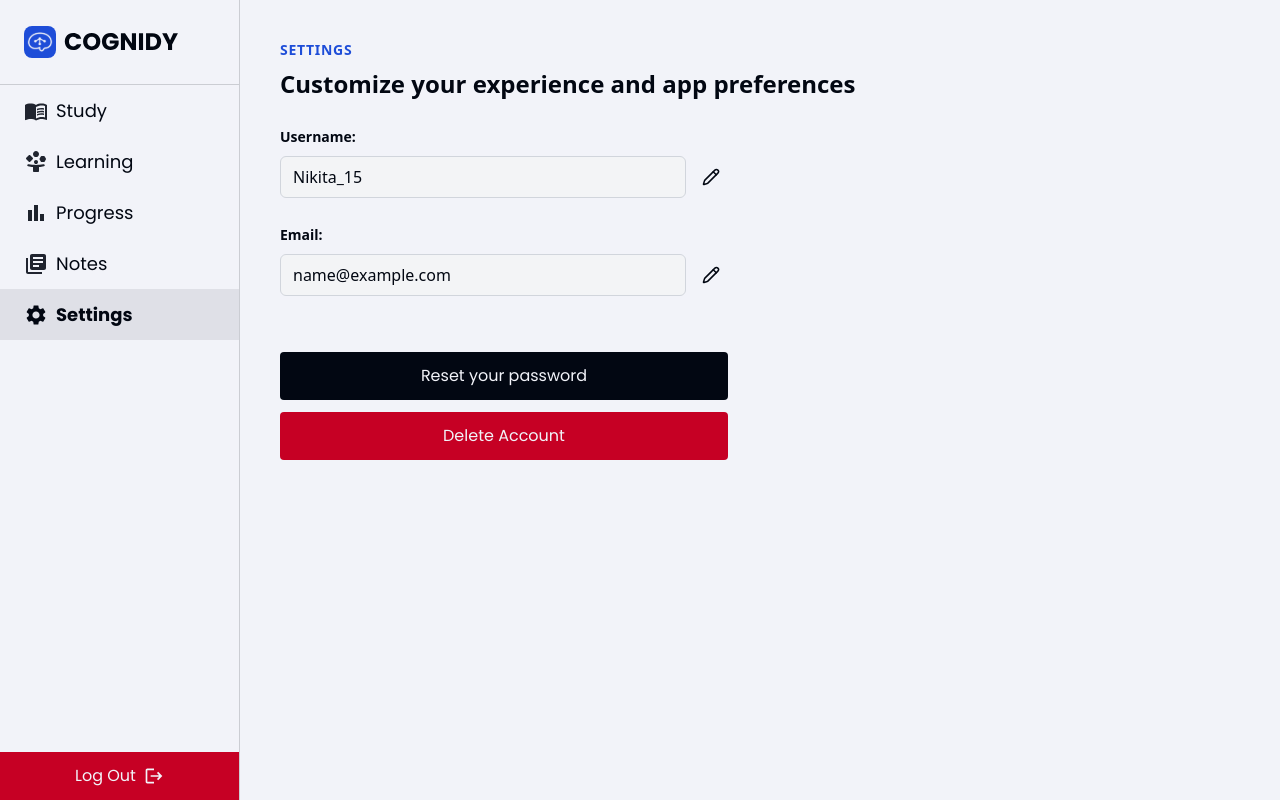
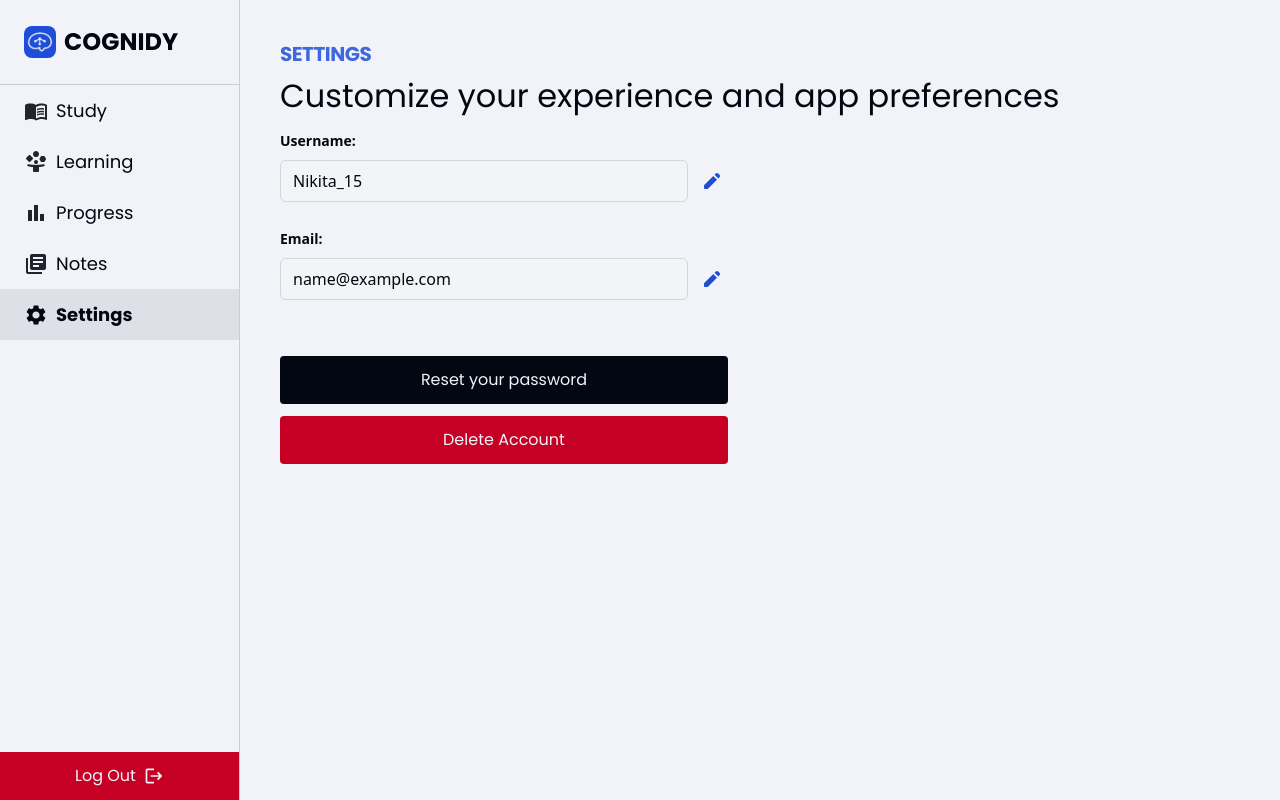
Before and after one commit to Mikadifo/CognidyFrontend, a Next.js app: page /dashboard/settings in a window 1280 px wide. Built offline with nearby package versions, Linux system fonts and the light colour scheme; sample sign-in values are in the browser's storage.

Commit message:
fix: merge issues

```diff
--- a/package.json
+++ b/package.json
@@ -11,7 +11,6 @@
     "build-storybook": "storybook build"
   },
   "dependencies": {
-    "lucide-react": "^0.552.0",
     "next": "15.5.2",
     "react": "19.1.0",
     "react-archer": "^4.4.0",
--- a/src/app/dashboard/settings/page.tsx
+++ b/src/app/dashboard/settings/page.tsx
@@ -1,14 +1,16 @@
 "use client";
 
 import { useState } from "react";
-import { Pencil } from "lucide-react";
+import PencilIcon from "@/app/assets/icons/pencil.svg";
 import { Button } from "@/app/components/Button";
-
+import { DashboardHeader } from "@/app/components/DashboardHeader";
 
 export default function Settings() {
   const [username, setUsername] = useState("Nikita_15");
   const [email, setEmail] = useState("name@example.com");
-  const [editingField, setEditingField] = useState<"username" | "email" | null>(null);
+  const [editingField, setEditingField] = useState<"username" | "email" | null>(
+    null,
+  );
 
   const handleEdit = (field: "username" | "email") => {
     setEditingField(field);
@@ -27,14 +29,11 @@ export default function Settings() {
   };
 
   return (
-    <div className="flex flex-col p-10 text-dark">
-      {/* Title Section */}
-      <div className="mb-6">
-        <h2 className="text-brand text-sm font-semibold uppercase tracking-wider">Settings</h2>
-        <h1 className="text-2xl font-semibold mt-2">
-          Customize your experience and app preferences
-        </h1>
-      </div>
+    <div className="flex flex-col p-10 text-dark gap-2">
+      <DashboardHeader
+        heading="Settings"
+        subheading="Customize your experience and app preferences"
+      />
 
       {/* Form Section */}
       <div className="flex flex-col gap-6 max-w-md">
@@ -58,7 +57,7 @@ export default function Settings() {
               className="ml-2 p-2 hover:bg-gray-200 rounded-md"
               onClick={() => handleEdit("username")}
             >
-              <Pencil size={18} />
+              <PencilIcon className="size-4" />
             </button>
           </div>
         </div>
@@ -83,7 +82,7 @@ export default function Settings() {
               className="ml-2 p-2 hover:bg-gray-200 rounded-md"
               onClick={() => handleEdit("email")}
             >
-              <Pencil size={18} />
+              <PencilIcon className="size-4" />
             </button>
           </div>
         </div>
```
Also changed, not shown: 2 other files (tests, documents, lock files or other folders).
